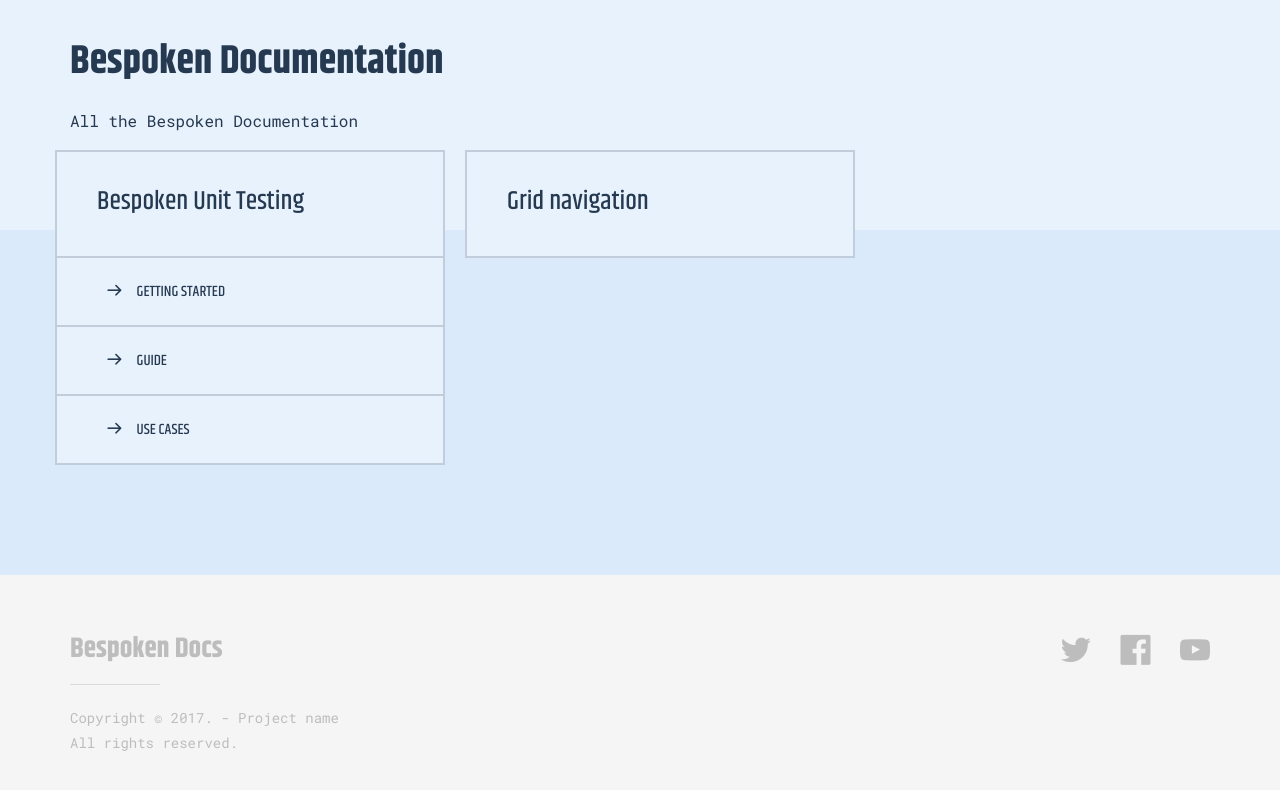
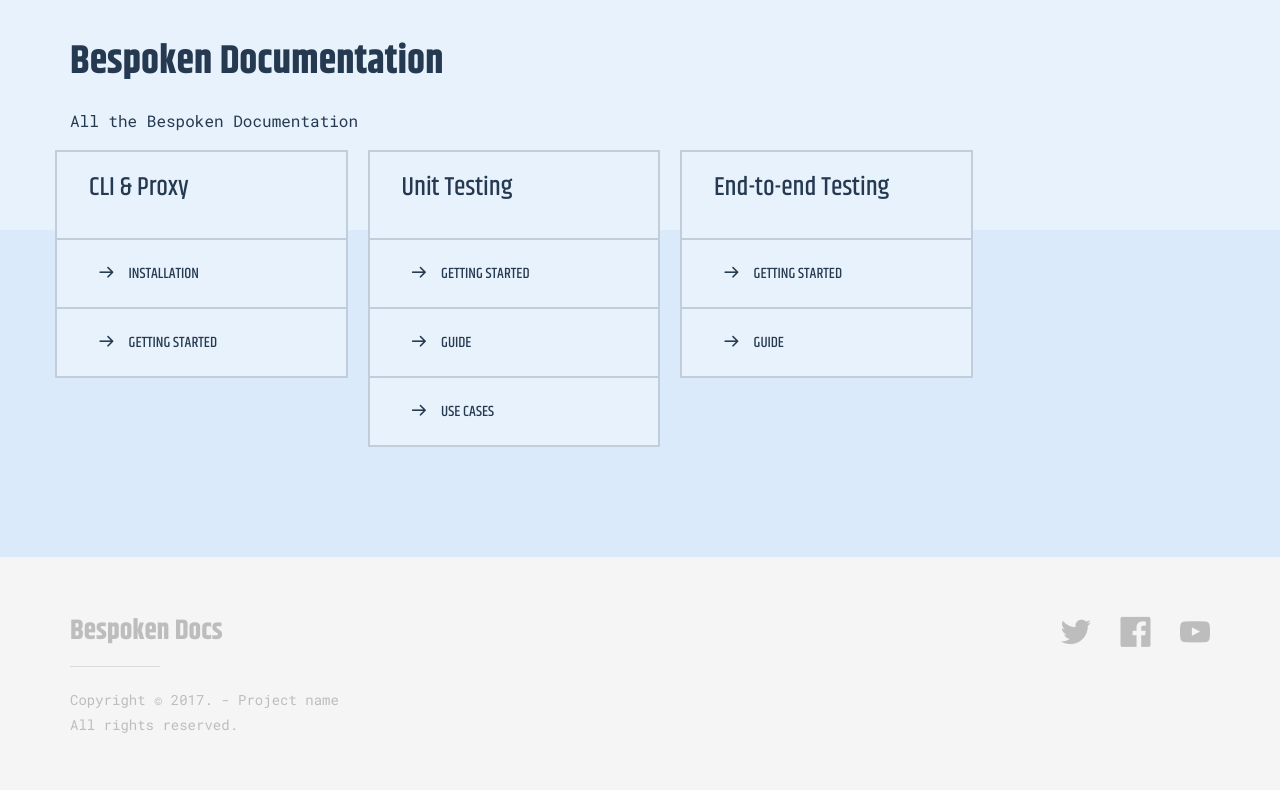
Before and after one commit to bespoken/bespoken-docs, a Jekyll site: the page built from index.md, in a window 1280 px wide. Shown: the top 790 px of the page. Built offline with Jekyll 4.4.1, drawn with Linux system fonts in a browser that asks for light colours; some web fonts are replaced.

Commit message:
Better looking main page layout

```diff
--- a/doks-theme/_layouts/homepage.html
+++ b/doks-theme/_layouts/homepage.html
@@ -67,7 +67,7 @@
 							<div class="nav-grid nav-grid--out">
 								<div class="row">
 									{% for item in page.grid_navigation %}
-										<div class="nav-grid__item col-sm-6 col-lg-4" style="margin-right: 20px">
+										<div class="nav-grid__item col-sm-6 col-lg-3" style="margin-right: 20px">
 											<div class="nav-grid__content" data-mh>
 												<h2 class="nav-grid__title">{{ item.title }}</h2>
 											</div><!-- /.nav-grid__content -->
--- a/doks-theme/_sass/components/_nav-grid.scss
+++ b/doks-theme/_sass/components/_nav-grid.scss
@@ -46,10 +46,10 @@
 /* ----- Content ----- */
 .nav-grid__content {
 	@include clearfix();
-	padding: 1.25rem 1.875rem .625rem 1.875rem;
+	padding: 1rem 1rem 1rem 1rem;
 
 	@media (min-width: $screen-md-min) {
-		padding: 1.875rem 2.5rem 1.25rem 2.5rem;
+		padding: 1rem 1rem 1rem 2rem;
 	}
 
 	p {
@@ -73,11 +73,11 @@
 	font-weight: 500;
 	text-transform: uppercase;
 	border-top: 2px solid rgba($color-dark-blue, .2);
-	padding: 1.25rem 1.875rem 0 1.875rem;
+	padding: 1rem 1.875rem 0 2rem;
 	transition: border .2s;
 
 	@media (min-width: $screen-md-min) {
-		padding: 1.25rem 2.5rem 0 2.5rem;
+		padding: 1.25rem 2.5rem 0 2rem;
 	}
 
 	.icon {
--- a/index.md
+++ b/index.md
@@ -9,7 +9,14 @@ description: All the Bespoken Documentation
 
 # Grid navigation
 grid_navigation:
-    - title: Bespoken Unit Testing
+    - title: CLI & Proxy
+      url: '/guide'
+      links:
+      - name: 'Installation'
+        url: '/get_started'
+      - name: 'Getting Started'
+        url: '/get_started'
+    - title: Unit Testing
       excerpt: Overview
       url: '/guide'
       links:
@@ -19,8 +26,12 @@ grid_navigation:
           url: '/guide'
         - name: 'Use Cases'
           url: '/use_cases'
-    - title: Grid navigation
-      excerpt: Section description
-      cta: Read more
-      url: '#'
+    - title: End-to-end Testing
+      excerpt: Overview
+      url: '/guide'
+      links:
+        - name: 'Getting Started'
+          url: '/get_started'
+        - name: 'Guide'
+          url: '/guide'
 ---
```
Also changed, not shown: todo.md (+1 -0 lines).
